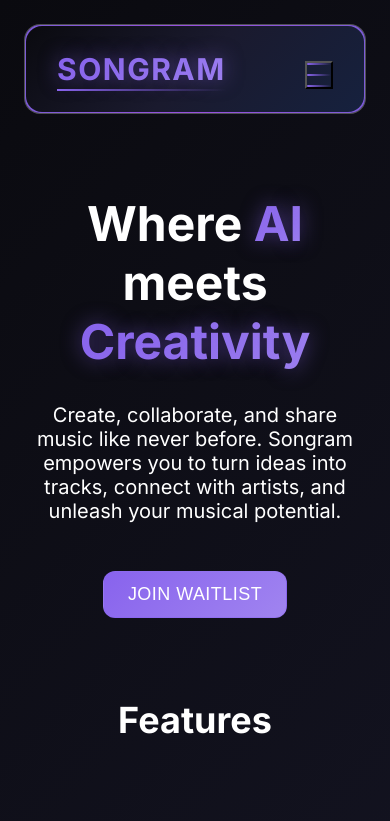
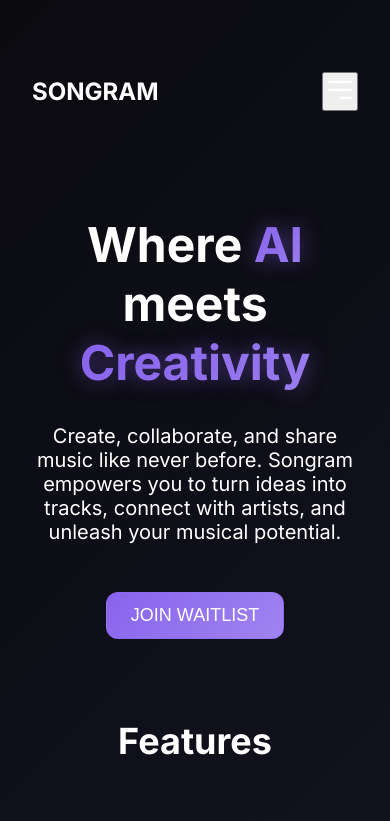
Before and after one commit to Songram-App/Songram-Website, a React (Vite) app: page / in a window 390 px wide. Shown: the top 821 px of the page. Built offline with nearby package versions, Linux system fonts and the light colour scheme.

Commit message:
chore: tweak nav bar

```diff
--- a/src/pages/WelcomePage.tsx
+++ b/src/pages/WelcomePage.tsx
@@ -111,10 +111,6 @@ const WelcomePage: React.FC = () => {
     setIsSubmitting(false);
   };
 
-  const toggleMobileMenu = () => {
-    setIsMobileMenuOpen(!isMobileMenuOpen);
-  };
-
   const [emailError, setEmailError] = useState<string | null>(null);
 
   const handleFormSubmit = async (e: React.FormEvent<HTMLFormElement>) => {
@@ -220,23 +216,8 @@ const WelcomePage: React.FC = () => {
     return () => clearInterval(interval);
   }, []);
 
-  useEffect(() => {
-    const handleResize = () => {
-      if (window.innerWidth >= 768 && isMobileMenuOpen) {
-        setIsMobileMenuOpen(false);
-      }
-    };
-
-    window.addEventListener('resize', handleResize);
-    return () => window.removeEventListener('resize', handleResize);
-  }, [isMobileMenuOpen]);
-
-  // Updated button styles for experimentation
-  const buttonBaseStyles = "relative glass-button bg-gradient-primary border-0 font-semibold tracking-wide overflow-hidden group";
-  const buttonHoverEffects = "hover:shadow-lg hover:shadow-primary/30 transform hover:scale-105 transition-all duration-300";
-
   return (
-    <div className="min-h-screen bg-gradient-dark relative overflow-hidden">
+    <div className="min-h-screen bg-gradient-dark relative overflow-hidden px-10 py-12 font-sans">
       {/* Animated Background Elements */}
       <div className="absolute inset-0 overflow-hidden">
         <div className="absolute top-20 left-10 w-72 h-72 bg-primary/10 rounded-full blur-3xl animate-float" />
@@ -245,88 +226,74 @@ const WelcomePage: React.FC = () => {
       </div>
 
       {/* Navigation */}
-      <nav className="relative z-50 mx-6 mt-6">
-        <div className="glass-panel px-8 py-6 relative overflow-hidden">
-          <div className="absolute inset-0 bg-gradient-to-r from-primary via-purple-500 to-primary opacity-20 animate-pulse"></div>
-          <div className="absolute inset-1 bg-gradient-dark rounded-2xl"></div>
-
-          <div className="relative flex items-center justify-between">
-            <div className="flex items-center space-x-4">
-              <div className="relative">
-                <span className="text-3xl font-bold text-gradient glow-text tracking-wider">SONGRAM</span>
-                <div className="absolute -bottom-1 left-0 w-full h-0.5 bg-gradient-to-r from-primary to-transparent"></div>
-              </div>
-            </div>
-
-            <div className="hidden md:flex items-center space-x-6">
-              <a href="#features" className="relative text-white opacity-90 hover:opacity-100 transition-all duration-300 hover:text-primary group px-4 py-2">
-                <span className="relative z-10">Features</span>
-                <div className="absolute inset-0 bg-primary opacity-0 group-hover:opacity-10 rounded-lg transition-opacity duration-300"></div>
-              </a>
-              <a href="#testimonials" className="relative text-white opacity-90 hover:opacity-100 transition-all duration-300 hover:text-primary group px-4 py-2">
-                <span className="relative z-10">Reviews</span>
-                <div className="absolute inset-0 bg-primary opacity-0 group-hover:opacity-10 rounded-lg transition-opacity duration-300"></div>
-              </a>
-              <button
-                onClick={openSignupModal}
-                className={`${buttonBaseStyles} ${buttonHoverEffects} px-8 py-4 text-lg`}
-              >
-                JOIN WAITLIST
-              </button>
-            </div>
-
-            <div className="md:hidden">
-              <button
-                onClick={toggleMobileMenu}
-                className="p-2 focus:outline-none group bg-transparent"
-                aria-label="Open menu"
-              >
-                <div className="w-6 h-6 flex flex-col justify-between">
-                  <div className="w-full h-0.5 bg-gradient-to-r from-primary to-purple-500 rounded-full group-hover:scale-110 transition-transform duration-300"></div>
-                  <div className="w-full h-0.5 bg-gradient-to-r from-primary to-purple-500 rounded-full group-hover:scale-110 transition-transform duration-300"></div>
-                  <div className="w-full h-0.5 bg-gradient-to-r from-primary to-purple-500 rounded-full group-hover:scale-110 transition-transform duration-300"></div>
-                </div>
-              </button>
-            </div>
-          </div>
-        </div>
-
-        {isMobileMenuOpen && (
-          <div className="fixed inset-0 z-50 flex items-end bg-black/50">
-            <div className="w-full bg-gradient-dark rounded-t-3xl p-6">
-              <button
-                onClick={toggleMobileMenu}
-                className="text-white text-3xl focus:outline-none hover:text-primary transition-transform transform hover:rotate-90"
-                aria-label="Close menu"
-              >
-                ×
-              </button>
-              <div className="flex flex-col items-center space-y-6 text-center">
+      <nav className="bg-gradient-to-r from-gray-900 via-gray-800 to-gray-900 shadow-lg">
+  <div className="max-w-screen-xl mx-auto px-8 py-6 flex justify-between items-center">
+    <span className="text-2xl font-bold text-transparent bg-clip-text bg-gradient-to-r from-yellow-400 via-pink-500 to-purple-500 tracking-widest">
+      SONGRAM
+    </span>
+    <div className="hidden md:flex items-center space-x-8">
       <a
         href="#features"
-                  className="text-white text-xl font-semibold hover:text-primary transition-colors"
-                  onClick={toggleMobileMenu}
+        className="text-white text-lg hover:text-yellow-400 transition inline-flex items-center"
       >
         Features
       </a>
       <a
         href="#testimonials"
-                  className="text-white text-xl font-semibold hover:text-primary transition-colors"
-                  onClick={toggleMobileMenu}
+        className="text-white text-lg hover:text-yellow-400 transition inline-flex items-center"
+      >
+        Reviews
+      </a>
+      <button
+        onClick={openSignupModal}
+        className="glass-button text-lg px-8 py-4 bg-gradient-primary border-0 hover:shadow-2xl hover:shadow-primary/30 transform hover:scale-105"
+      >
+        Join Waitlist
+      </button>
+    </div>
+    <button
+      onClick={() => setIsMobileMenuOpen(!isMobileMenuOpen)}
+      className="md:hidden text-white focus:outline-none"
+    >
+      <svg
+        className="w-8 h-8"
+        fill="none"
+        stroke="currentColor"
+        strokeWidth="2"
+        viewBox="0 0 24 24"
+        xmlns="http://www.w3.org/2000/svg"
+      >
+        <path
+          strokeLinecap="round"
+          strokeLinejoin="round"
+          d="M4 6h16M4 12h16m-7 6h7"
+        ></path>
+      </svg>
+    </button>
+  </div>
+  {isMobileMenuOpen && (
+    <div className="md:hidden bg-gray-800 text-white">
+      <a
+        href="#features"
+        className="block px-6 py-3 hover:bg-gray-700"
+      >
+        Features
+      </a>
+      <a
+        href="#testimonials"
+        className="block px-6 py-3 hover:bg-gray-700"
       >
         Reviews
       </a>
       <button
         onClick={() => {
-                    toggleMobileMenu();
+          setIsMobileMenuOpen(false);
           openSignupModal();
         }}
-                  className={`${buttonBaseStyles} ${buttonHoverEffects} text-lg px-4 py-2`}
+        className="block w-full text-left px-6 py-3 hover:bg-gray-700"
       >
         Join Waitlist
       </button>
-              </div>
-            </div>
     </div>
   )}
 </nav>
@@ -343,7 +310,7 @@ const WelcomePage: React.FC = () => {
           <div className="flex flex-col sm:flex-row gap-6 justify-center items-center animate-slide-up" style={{ animationDelay: '0.3s' }}>
         <button
           onClick={openSignupModal}
-          className={`${buttonBaseStyles} ${buttonHoverEffects} px-8 py-4 text-lg`}
+          className="glass-button text-lg px-8 py-4 bg-gradient-primary border-0 hover:shadow-2xl hover:shadow-primary/30 transform hover:scale-105"
         >
           JOIN WAITLIST
         </button>
@@ -359,7 +326,7 @@ const WelcomePage: React.FC = () => {
           <h2 className="text-4xl md:text-5xl font-bold text-center mb-16 bg-gradient-to-r from-yellow-300 via-white to-purple-400 bg-clip-text text-transparent">
             Features
           </h2>
-          <div className="grid grid-cols-1 sm:grid-cols-2 lg:grid-cols-4 gap-8">
+          <div className="grid md:grid-cols-2 lg:grid-cols-4 gap-8">
             {features.map((feature, index) => (
               <FeatureCard key={index} feature={feature} isActive={currentFeature === index} />
             ))}
@@ -493,7 +460,7 @@ const WelcomePage: React.FC = () => {
           <h2 className="text-4xl md:text-5xl font-bold text-center mb-16 text-gradient">
             What Creators Say
           </h2>
-          <div className="grid grid-cols-1 md:grid-cols-3 gap-8">
+          <div className="grid md:grid-cols-3 gap-8">
             {testimonials.map((testimonial, index) => (
               <TestimonialCard key={index} testimonial={testimonial} />
             ))}
@@ -532,9 +499,9 @@ const WelcomePage: React.FC = () => {
       {/* Signup Modal */}
       {showSignupModal && (
         <div className="signup-modal-overlay" onClick={closeSignupModal}>
-          <div className="signup-modal-content w-full max-w-md mx-auto bg-gradient-dark p-6 rounded-lg shadow-lg" onClick={e => e.stopPropagation()}>
+          <div className="signup-modal-content" onClick={e => e.stopPropagation()}>
             <button
-              className="modal-close-btn absolute top-4 right-4 text-white text-2xl"
+              className="modal-close-btn"
               onClick={closeSignupModal}
               aria-label="Close signup form"
             >
@@ -562,13 +529,6 @@ const WelcomePage: React.FC = () => {
                         placeholder="Enter your email address"
                       />
                     </div>
-
-                    {/* Error message for email input */}
-                    {emailError && (
-                      <div className="mt-2 text-red-500 text-sm text-center">
-                        {emailError}
-                      </div>
-                    )}
 
                     {/* Hidden honeypot field */}
                     <div style={{ position: 'absolute', left: '-5000px' }} aria-hidden="true">
```
Lines whose indentation alone changed are shown as unchanged.
